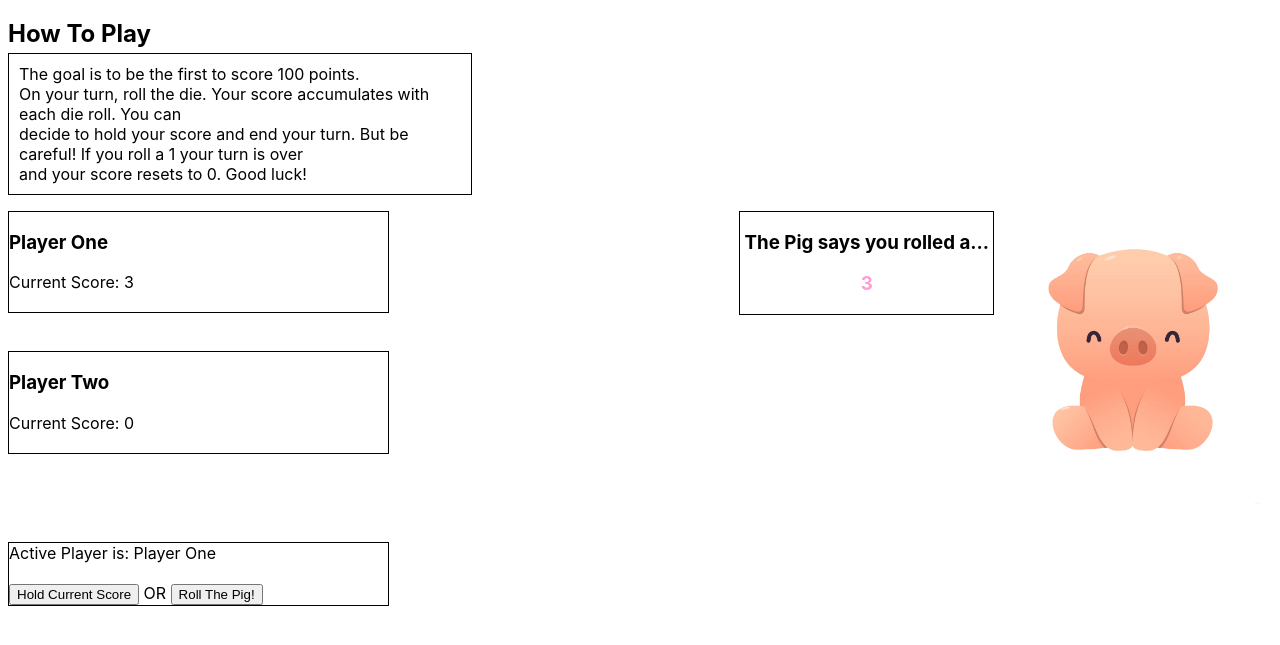
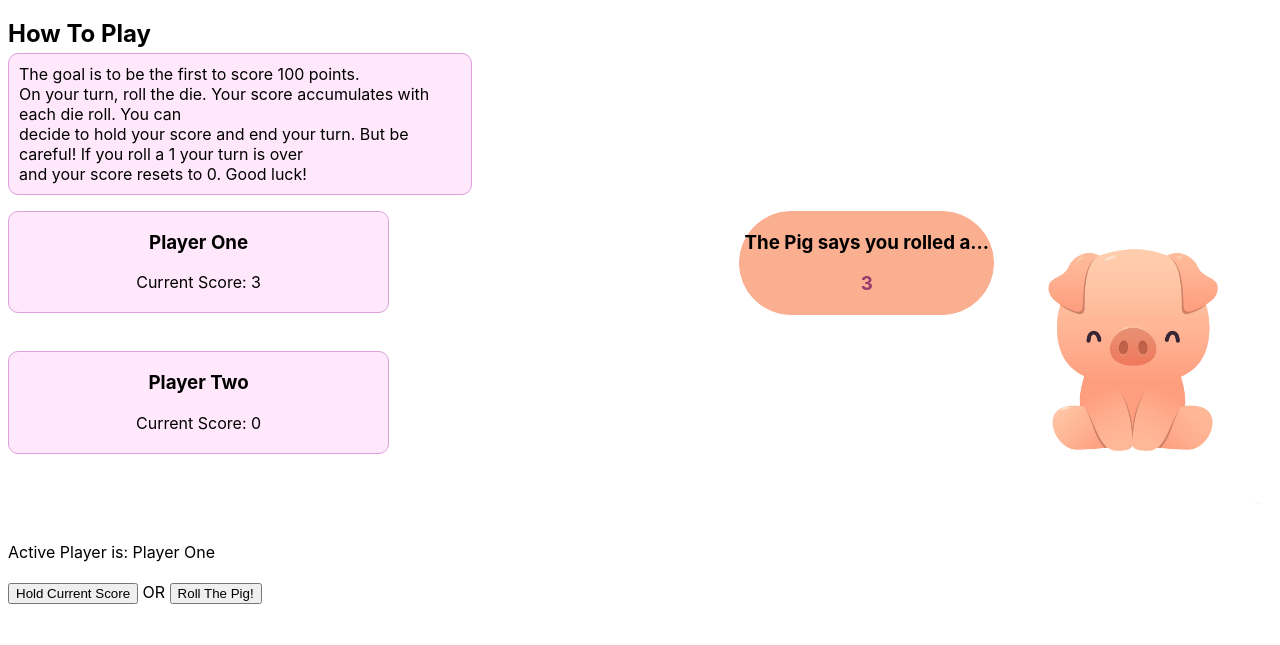
Before and after one commit to danhlogan/PigDiceApp, a plain HTML site: page index.html in a window 1280 px wide. Both pictures are taken after a click on the button "Roll The Pig!". Shown: the part 63-708 px from the top of the page. Drawn offline with Linux system fonts and the light colour scheme.

Commit message:
More tweaks and fixes, applied CSS styling

```diff
--- a/css/site.css
+++ b/css/site.css
@@ -5,8 +5,8 @@ html
 
 h1
 {
+    font-style: italic;
     text-align: center;
-    font-style: italic;
 }
 
 h2
@@ -22,10 +22,12 @@ h2#winner
 
 ul
 {
-    border: black 1px solid;
+    border: 1px solid plum;
+    border-radius: 10px;
     padding: 10px;
     width: 35%;
     margin-top: 0px;
+    background-color: rgb(255, 232, 251);
 }
 
 li
@@ -39,6 +41,11 @@ div#playerOne
     border: 1px solid black;
     width: 30%;
     margin-bottom: 3%;
+    text-align: center;
+    border: 1px solid plum;
+    border-radius: 10px;
+    background-color: rgb(255, 232, 251);
+
 }
 
 div#playerTwo
@@ -46,17 +53,22 @@ div#playerTwo
     border: 1px solid black;
     width: 30%;
     margin-bottom: 7%;
+    text-align: center;
+    border: 1px solid plum;
+    border-radius: 10px;
+    background-color: rgb(255, 232, 251);
 }
 
 div#activePlayer
 {
-    border: 1px solid black;
     width: 30%;
 }
 
 div#thePig
 {
-    border: 1px solid black;
+    border: 1px solid 	rgb(250, 175, 144);
+    background-color: 	rgb(250, 175, 144);
+    border-radius: 100px;
     width: 20%;
     text-align: center;
     float: right;
--- a/index.html
+++ b/index.html
@@ -43,7 +43,7 @@
 
         <div id="activePlayer">
             <label for="activePlayer">Active Player is:</label>
-            <span id ="activePlayerSpan"></span>
+            <span id ="activePlayerSpan">Player One</span>
             <br><br>
 
             <button id="holdScorebttn">Hold Current Score</button>
--- a/js/main.js
+++ b/js/main.js
@@ -19,9 +19,9 @@ function startGame() {
 function rollDie() {
     var die = Math.floor(Math.random() * (7 - 1) + 1);
     document.getElementById("dieResult").innerText = die;
-    var r = (Math.random() * 255);
-    var b = (Math.random() * 255);
-    var g = (Math.random() * 255);
+    var r = (Math.random() * 255 - 100);
+    var b = (Math.random() * 255 - 100);
+    var g = (Math.random() * 255 - 100);
     var col = "rgb(" + r + "," + g + "," + b + ")";
     document.getElementById("dieResult").style.color = col;
     if (playerOne.activePlayer == true) {
@@ -71,14 +71,14 @@ function hold() {
     }
 }
 function endGame() {
-    if (playerOne.score >= 10) {
+    if (playerOne.score >= 100) {
         document.getElementById("winner").innerHTML = "Player one won!<br>";
         var playAgain = document.createElement("BUTTON");
         playAgain.setAttribute("onclick", "location.reload();");
         playAgain.innerHTML = "Play again?";
         document.getElementById("winner").append(playAgain);
     }
-    if (playerTwo.score >= 10) {
+    if (playerTwo.score >= 100) {
         document.getElementById("winner").innerHTML = "Player two won!<br>";
         var playAgain = document.createElement("BUTTON");
         playAgain.setAttribute("onclick", "location.reload();");
```
Also changed, not shown: 1 other file.
